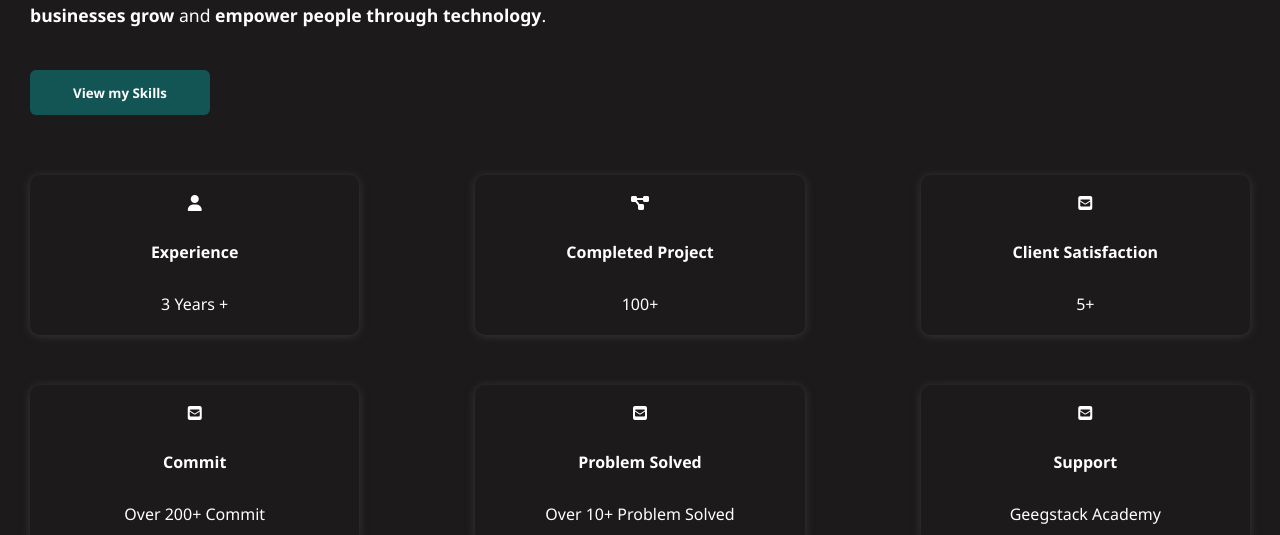
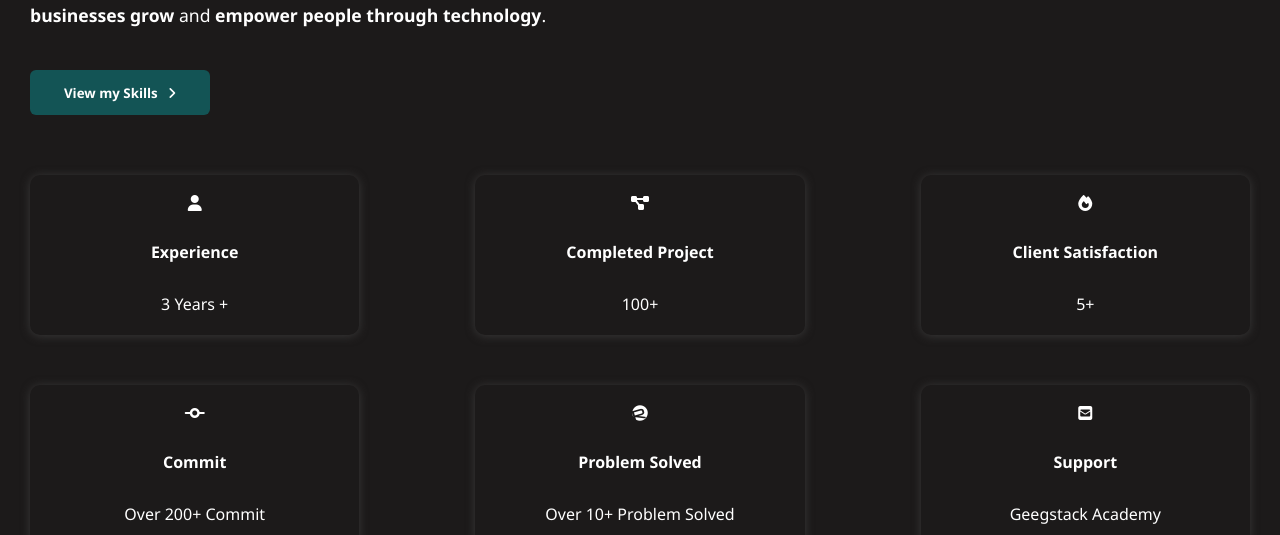
Before and after one commit to Bigoluwagentle/Abdulmalik-portfolio, a React (Create React App) app: page / in a window 1280 px wide. Shown: the part 1121-1656 px from the top of the page. Built offline with nearby package versions, Linux system fonts and the light colour scheme.

Commit message:
Make some changes

```diff
--- a/src/Main/Main.jsx
+++ b/src/Main/Main.jsx
@@ -61,6 +61,7 @@ function Main(){
                         }}
                     >
                         View My Work
+                        <i style={{marginLeft:"10px"}} class="fa-solid fa-angle-right"></i>
                     </motion.button>
                 </section>
                 <img src={Illustration} alt="illustrtion" />
@@ -91,7 +92,9 @@ function Main(){
                         initial={{y:50}}
                         whileInView={{y:0}}
                         transition={{duration:1}}
-                    >View my Skills</motion.button>
+                    >View my Skills
+                    <i style={{marginLeft:"10px"}} class="fa-solid fa-angle-right"></i>
+                    </motion.button>
                 </aside>
                 <aside id="card">
                     <img className="mypic" src={light} alt=""/>
@@ -122,7 +125,7 @@ function Main(){
                     whileInView={{opacity:1, y:0}}
                     transition={{duration: 1, type: "spring", stiffness: 200}}
                 >
-                    <i className="fa-solid fa-square-envelope"></i>
+                    <i class="fa-solid fa-fire"></i>
                     <h4>Client Satisfaction</h4>
                     <p>5+</p>
                 </motion.div>
@@ -131,7 +134,7 @@ function Main(){
                     whileInView={{opacity:1, y:0}}
                     transition={{duration: 1, type: "spring", stiffness: 200}}
                 >
-                    <i className="fa-solid fa-square-envelope"></i>
+                    <i class="fa-solid fa-code-commit"></i>
                     <h4>Commit</h4>
                     <p>Over 200+ Commit</p>
                 </motion.div>
@@ -140,7 +143,7 @@ function Main(){
                     whileInView={{opacity:1, y:0}}
                     transition={{duration: 1, type: "spring", stiffness: 200}}
                 >
-                    <i className="fa-solid fa-square-envelope"></i>
+                    <i class="fa-brands fa-resolving"></i>
                     <h4>Problem Solved</h4>
                     <p>Over 10+ Problem Solved</p>
                 </motion.div>
--- a/src/Skills/Skill.jsx
+++ b/src/Skills/Skill.jsx
@@ -30,7 +30,7 @@ function Skill(){
                         <h4>EXPO</h4>
                     </nav>
                     <nav>
-                        {/* <i className="devicon-vuejs-plain"></i> */}
+                        <i class="devicon-angularjs-plain"></i>
                         <h4>ANGULAR</h4>
                     </nav>
                     <nav>
```
